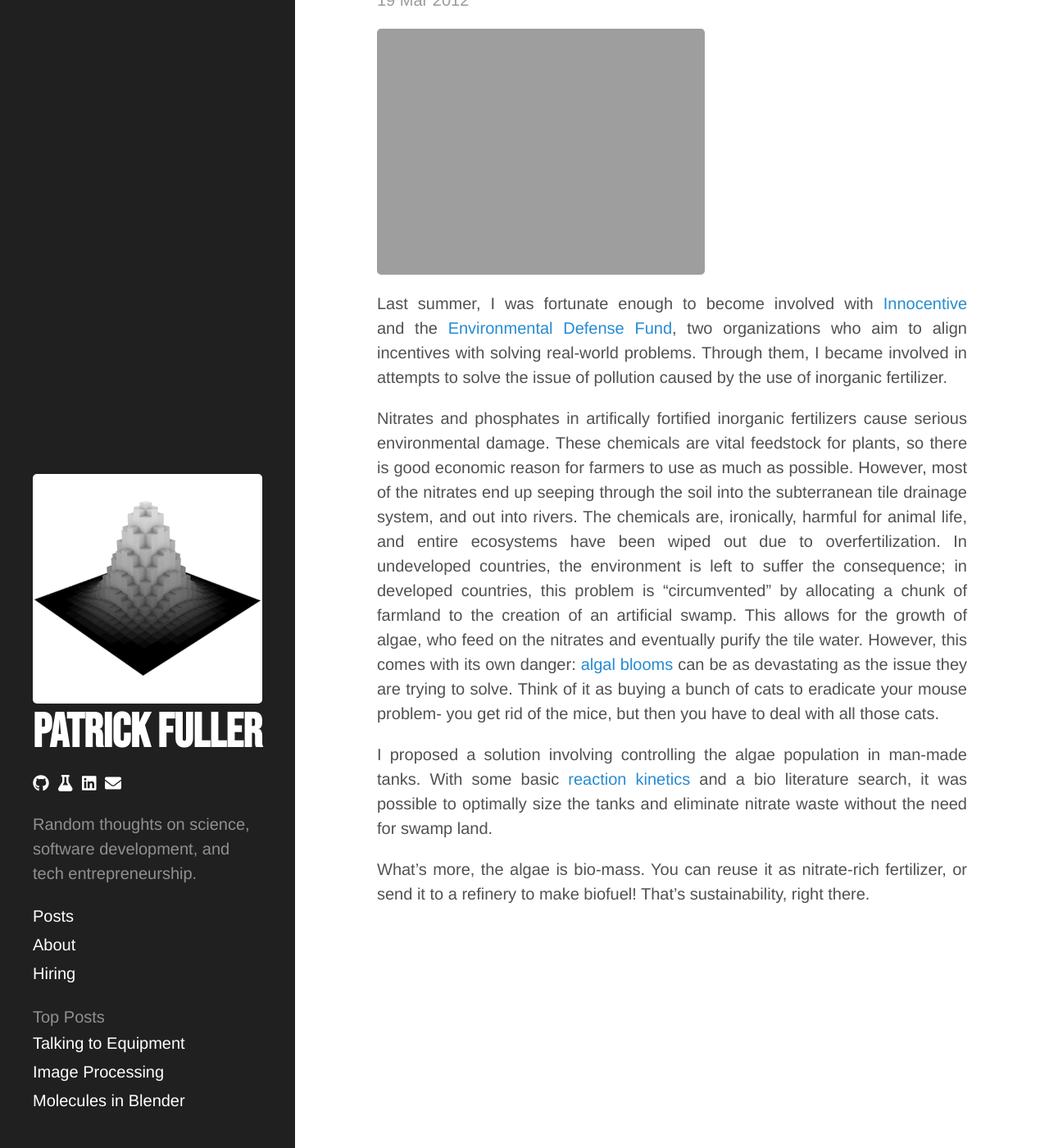
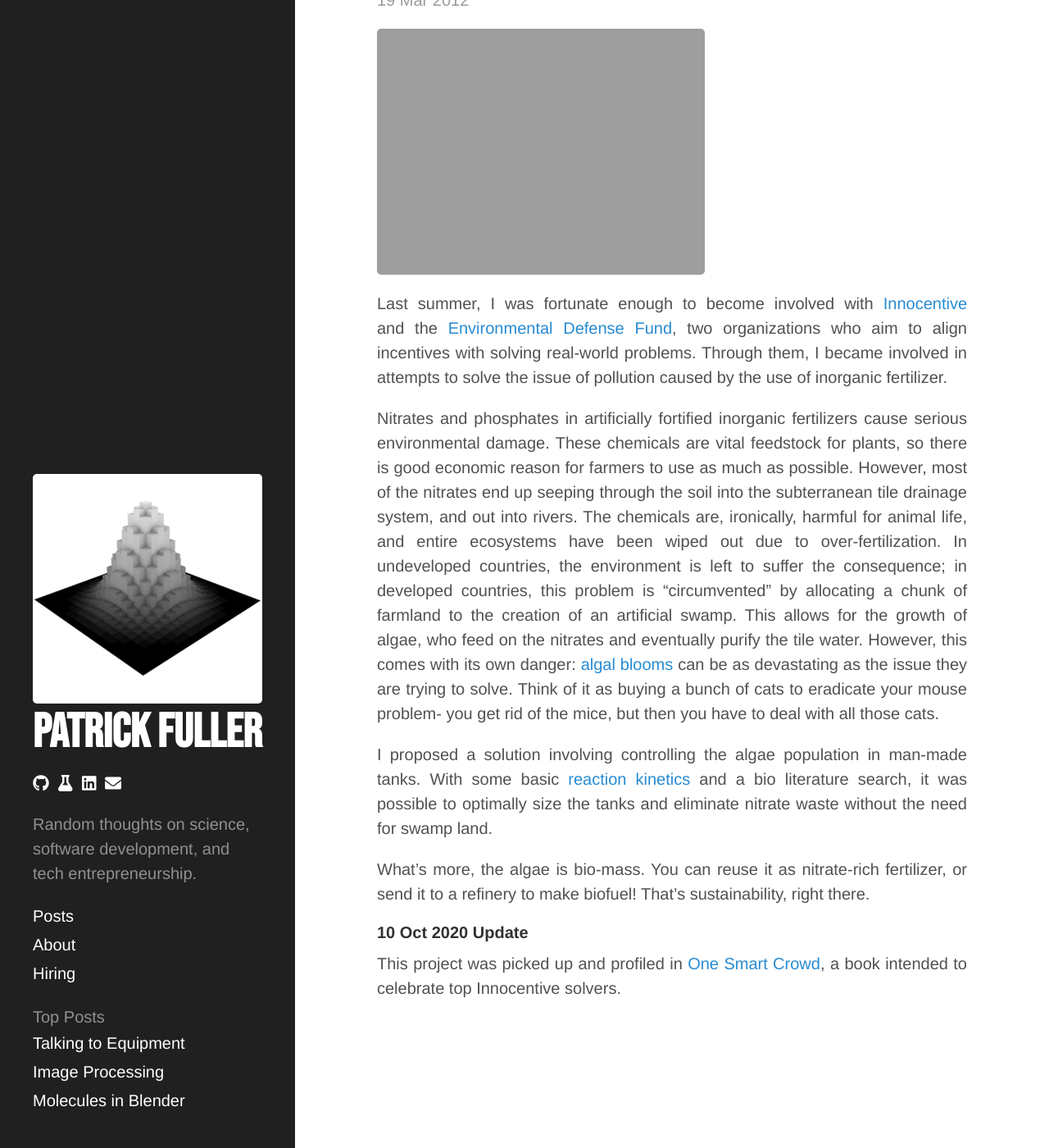
Before and after one commit to patrickfuller/patrickfuller.github.io, a Jekyll site: the page built from _posts/2012-03-19-eliminating-fertilizer-pollutants.md, in a window 1280 px wide and 1400 px high, scrolled down 145 px. Shown: the whole window at 82% size. Built offline with Jekyll 4.4.1, drawn with Linux system fonts in a browser that asks for light colours; comment, search, counter and statistics services are not loaded.

Commit message:
Add note about One Smart Crowd

```diff
--- a/_posts/2012-03-19-eliminating-fertilizer-pollutants.md
+++ b/_posts/2012-03-19-eliminating-fertilizer-pollutants.md
@@ -12,12 +12,12 @@ aim to align incentives with solving real-world problems. Through them, I became
 involved in attempts to solve the issue of pollution caused by the use of inorganic
 fertilizer.
 
-Nitrates and phosphates in artifically fortified inorganic fertilizers cause serious
+Nitrates and phosphates in artificially fortified inorganic fertilizers cause serious
 environmental damage. These chemicals are vital feedstock for plants, so there is
 good economic reason for farmers to use as much as possible. However, most of the
 nitrates end up seeping through the soil into the subterranean tile drainage system,
 and out into rivers. The chemicals are, ironically, harmful for animal life, and
-entire ecosystems have been wiped out due to overfertilization. In undeveloped
+entire ecosystems have been wiped out due to over-fertilization. In undeveloped
 countries, the environment is left to suffer the consequence; in developed countries,
 this problem is "circumvented" by allocating a chunk of farmland to the
 creation of an artificial swamp. This allows for the growth of algae, who feed on
@@ -34,3 +34,8 @@ nitrate waste without the need for swamp land.
 
 What's more, the algae is bio-mass. You can reuse it as nitrate-rich fertilizer,
 or send it to a refinery to make biofuel! That's sustainability, right there.
+
+###### 10 Oct 2020 Update
+
+This project was picked up and profiled in [One Smart Crowd](https://www.amazon.com/One-Smart-Crowd-crowdsourcing-changing-ebook/dp/B08SCH8VCP),
+a book intended to celebrate top Innocentive solvers.
```
